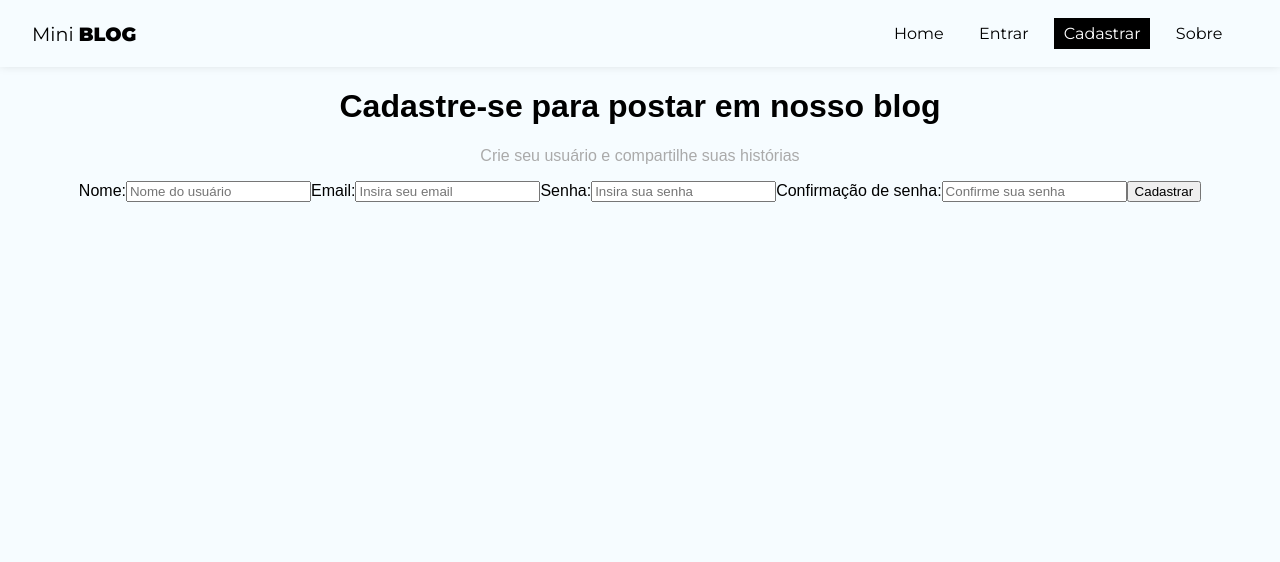
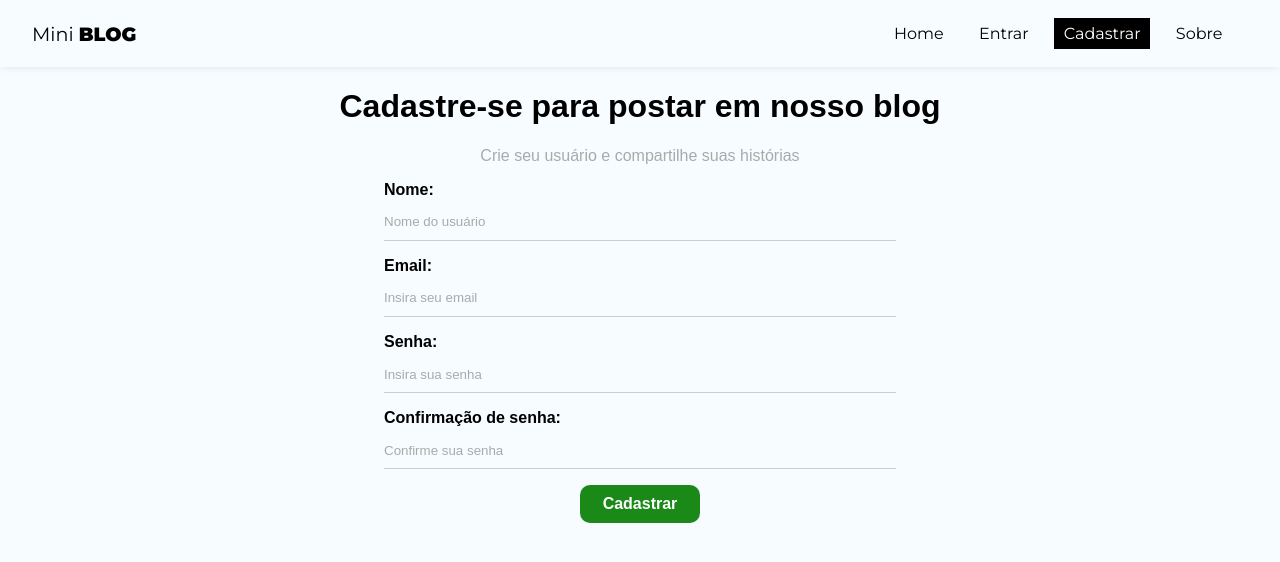
Before and after one commit to VictorLapaDev/React-Course-Matheus-Battiti, a React (Vite) app in the folder 10-Mini-Blog/MiniBlog/: page /register in a window 1280 px wide. Shown: the top 562 px of the page. Built offline with nearby package versions, Linux system fonts and the light colour scheme.

Commit message:
feat: add css in register page

```diff
--- a/10-Mini-Blog/MiniBlog/src/index.css
+++ b/10-Mini-Blog/MiniBlog/src/index.css
@@ -30,3 +30,86 @@
 nav button:hover {
   color: #bbb;
 }
+
+/*  form style */
+form {
+  max-width: 40%;
+  margin: 0 auto;
+}
+
+label {
+  display: flex;
+  flex-direction: column;
+  margin-bottom: 1em;
+}
+
+label span {
+  margin-bottom: 0.3em;
+  font-weight: bold;
+  text-align: left;
+}
+
+input,
+textarea {
+  box-sizing: border-box;
+  border: none;
+  border-bottom: 1px solid #ccc;
+  padding: 0.8em 0em;
+  background-color: transparent;
+}
+
+input::placeholder,
+textarea::placeholder {
+  color: #aaa;
+}
+
+.btn {
+  background-color: #1a8918;
+  color: #fff;
+  text-align: center;
+  cursor: pointer;
+  border-radius: 10px;
+  width: 120px;
+  font-weight: bold;
+  border: none;
+  padding: 10px 15px;
+  font-size: 1em;
+}
+
+.btn.btn-dark {
+  background-color: #000;
+  border-radius: 0;
+}
+
+.btn.btn-outline {
+  background-color: transparent;
+  border-radius: 0;
+  color: #000;
+  border: 1px solid #000;
+  padding: 7px 30px;
+}
+
+.btn:hover {
+  background-color: #0f730c;
+  color: #fff;
+}
+
+.btn.btn-outline:hover {
+  background-color: #000;
+}
+
+.btn.btn-danger:hover {
+  background-color: #dc3545;
+}
+
+button[disabled] {
+  background-color: #aaa;
+}
+
+.container .error {
+  color: #721c24;
+  background-color: #f8d7da;
+  border: 1px solid #f5c6cb;
+  padding: 5px;
+  border-radius: 5px;
+}
```
